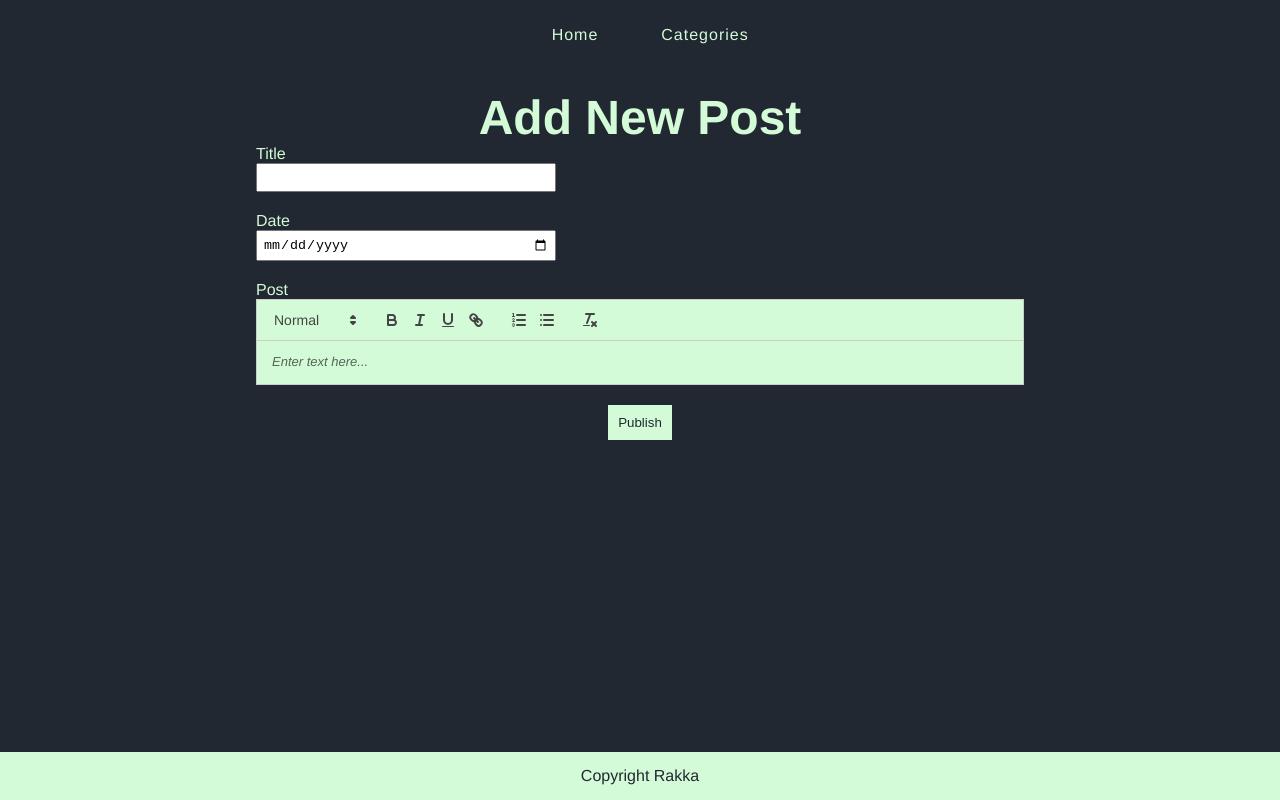
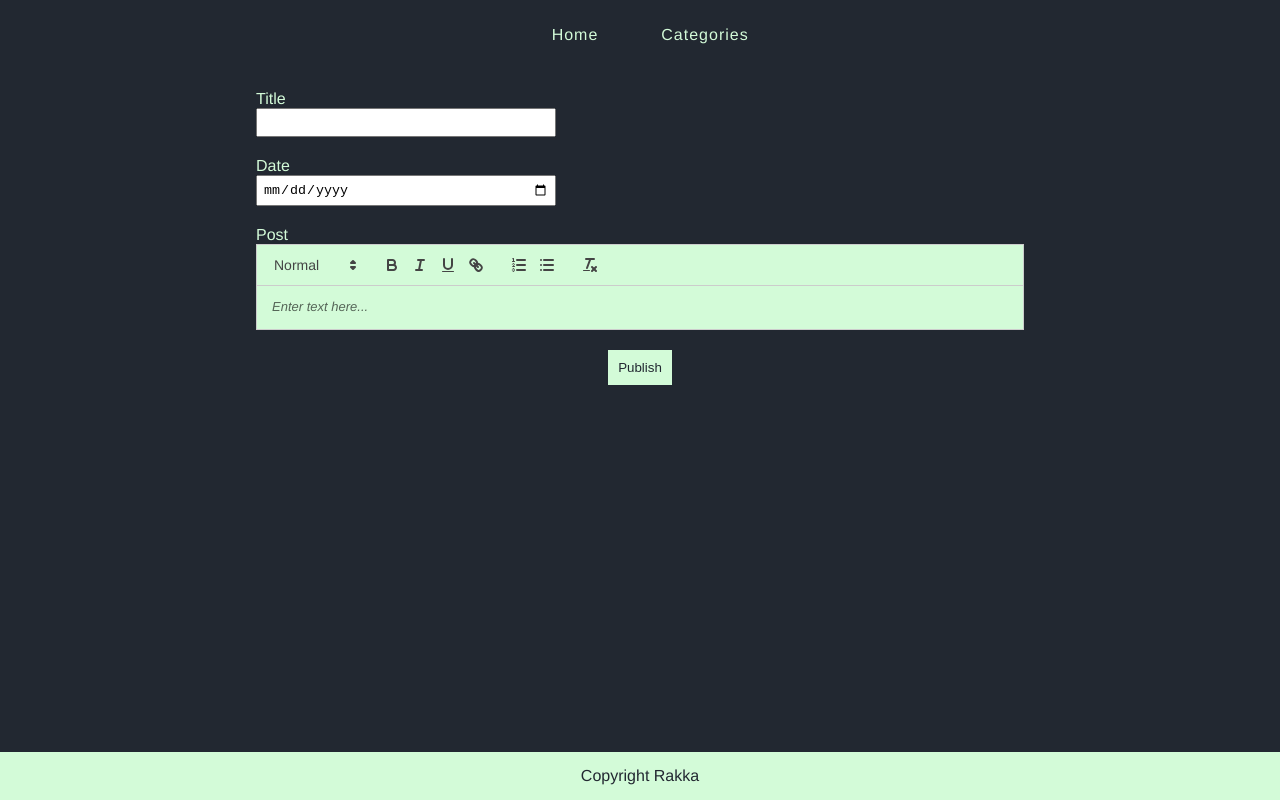
Before and after one commit to rakkaalhazimi/Vue-Blogspot, a Vue app: page /post/create in a window 1280 px wide. Built offline with nearby package versions, Linux system fonts and the light colour scheme.

Commit message:
delete header

```diff
--- a/src/views/BlogEditorView.vue
+++ b/src/views/BlogEditorView.vue
@@ -1,6 +1,5 @@
 <template>
   <div id="add-blog" class="content-view">
-    <h1>Add New Post</h1>
     <BlogEditor v-once />
   </div>
 </template>
```
